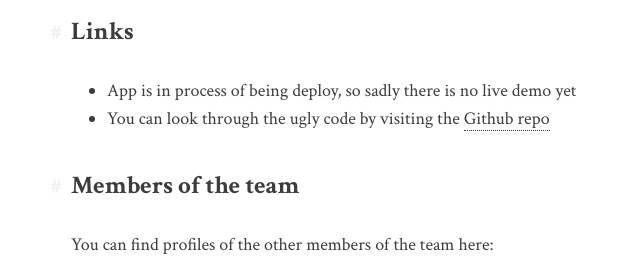
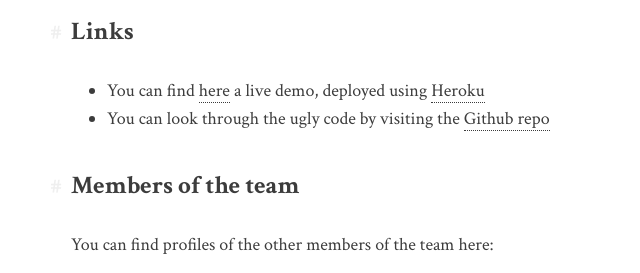
Before and after one commit to DetectiveAzul/DetectiveAzul.github.io, a Jekyll site: the page built from _posts/portfolio/2018-09-03-foodie.markdown, in a window 1280 px wide. Shown: the part 1432-1705 px from the top of the page, without its empty margins (309-949 px from the left). Built offline with Jekyll 4.4.1, drawn with Linux system fonts in a browser that asks for light colours; comment, search, counter and statistics services are not loaded.

Commit message:
Added link to deployed version of foodie

```diff
--- a/_posts/portfolio/2018-09-03-foodie.markdown
+++ b/_posts/portfolio/2018-09-03-foodie.markdown
@@ -21,7 +21,7 @@ cover_url: /assets/img/portfolio/foodie.jpg
 
 ## Links
 
-- App is in process of being deploy, so sadly there is no live demo yet
+- You can find [here](https://foodie.devazul.co.uk) a live demo, deployed using [Heroku](https://heroku.com)
 - You can look through the ugly code by visiting the [Github repo](https://github.com/DetectiveAzul/recipe-project)
 
 ## Members of the team
```
